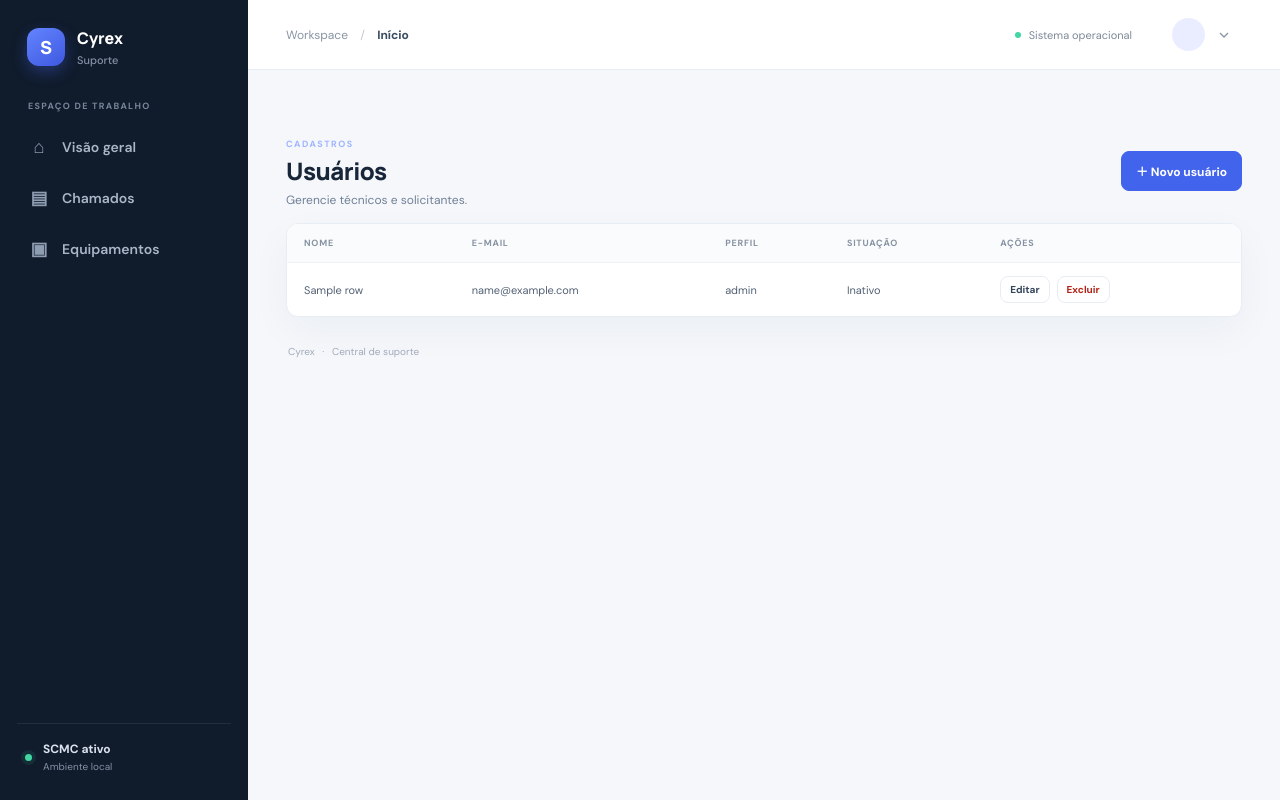
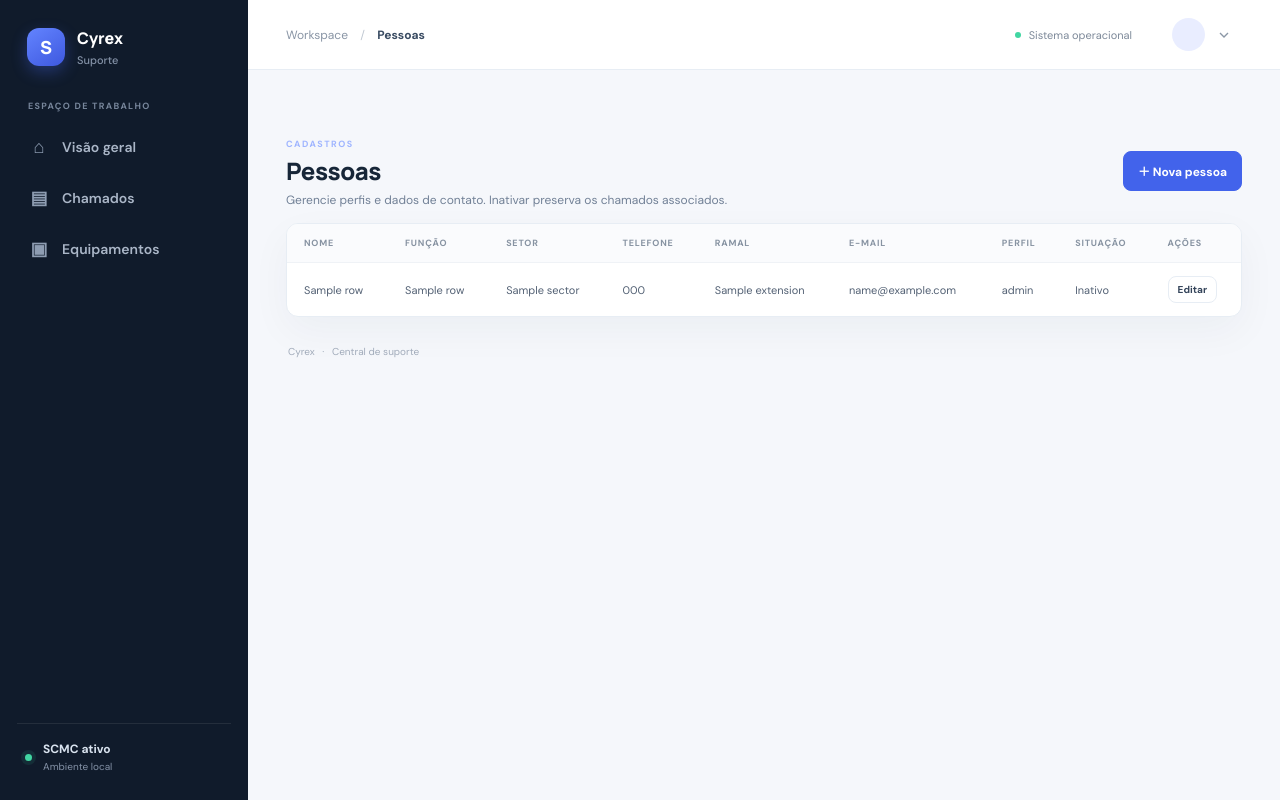
Before and after one commit to Hian0liveira/scmc-sistema-chamados, a Python web app: template templates/users.html in a window 1280 px wide. Run offline with Jinja, Linux system fonts and the light colour scheme; the template is opened without the code that fills it: most values are stand-ins (such as "Sample title", 1, 10 or a date in 2020).

Commit message:
Sync complete Flask project and Cyrex access rules

```diff
--- a/templates/users.html
+++ b/templates/users.html
@@ -1 +1 @@
-{% extends 'base.html' %}{% block title %}Usuários | SCMC{% endblock %}{% block content %}<div class="section-head"><div><span class="eyebrow">CADASTROS</span><h1>Usuários</h1><p>Gerencie técnicos e solicitantes.</p></div><a class="btn primary" href="{{ url_for('user_new') }}">＋ Novo usuário</a></div><div class="card table-wrap"><table><thead><tr><th>Nome</th><th>E-mail</th><th>Perfil</th><th>Situação</th><th>Ações</th></tr></thead><tbody>{% for r in rows %}<tr><td>{{ r.name }}</td><td>{{ r.email }}</td><td>{{ r.role }}</td><td>{{ 'Ativo' if r.active else 'Inativo' }}</td><td class="actions"><a class="btn small" href="{{ url_for('user_edit',item_id=r.id) }}">Editar</a><form method="post" action="{{ url_for('user_delete',item_id=r.id) }}" onsubmit="return confirm('Excluir este usuário?')"><button class="btn small danger" type="submit">Excluir</button></form></td></tr>{% else %}<tr><td colspan="5" class="empty">Nenhum usuário cadastrado.</td></tr>{% endfor %}</tbody></table></div>{% endblock %}
+{% extends 'base.html' %}{% block title %}Pessoas | Cyrex{% endblock %}{% block section %}Pessoas{% endblock %}{% block content %}<div class="section-head"><div><span class="eyebrow">CADASTROS</span><h1>Pessoas</h1><p>Gerencie perfis e dados de contato. Inativar preserva os chamados associados.</p></div><a class="btn primary" href="{{ url_for('user_new') }}">＋ Nova pessoa</a></div><div class="card table-wrap"><table><thead><tr><th>Nome</th><th>Função</th><th>Setor</th><th>Telefone</th><th>Ramal</th><th>E-mail</th><th>Perfil</th><th>Situação</th><th>Ações</th></tr></thead><tbody>{% for r in rows %}<tr><td>{{ r.name }}</td><td>{{ r.job_title or '—' }}</td><td>{{ r.sector or '—' }}</td><td>{{ r.phone or '—' }}</td><td>{{ r.extension or '—' }}</td><td>{{ r.email }}</td><td>{{ r.role }}</td><td>{{ 'Ativo' if r.active else 'Inativo' }}</td><td class="actions"><a class="btn small" href="{{ url_for('user_edit',item_id=r.id) }}">Editar</a>{% if r.active and r.id != current_user.id %}<form method="post" action="{{ url_for('user_delete',item_id=r.id) }}" onsubmit="return confirm('Inativar este usuário? Os chamados antigos serão mantidos.')"><button class="btn small danger" type="submit">Inativar</button></form>{% endif %}</td></tr>{% else %}<tr><td colspan="9" class="empty">Nenhuma pessoa cadastrada.</td></tr>{% endfor %}</tbody></table></div>{% endblock %}
```
